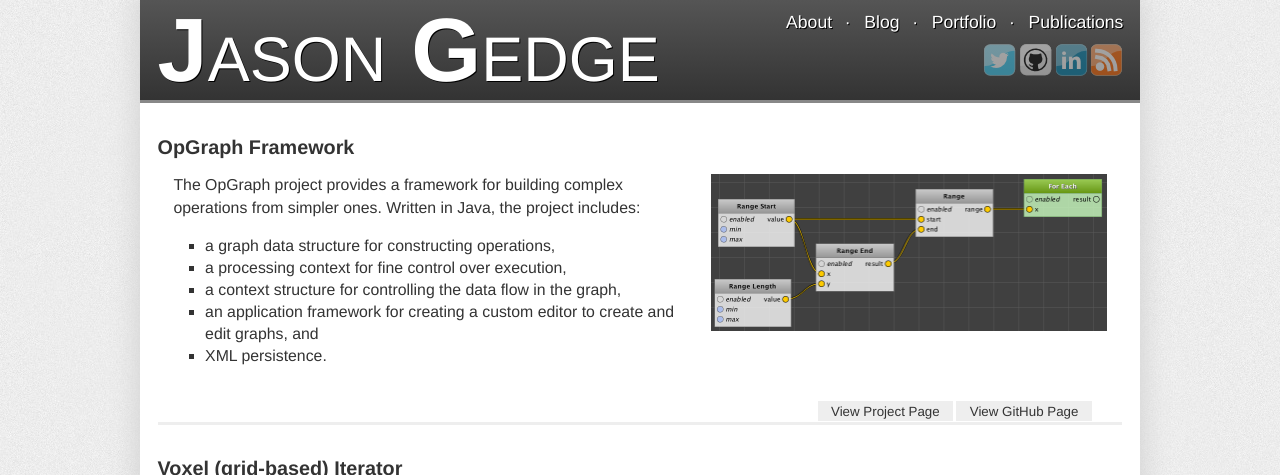
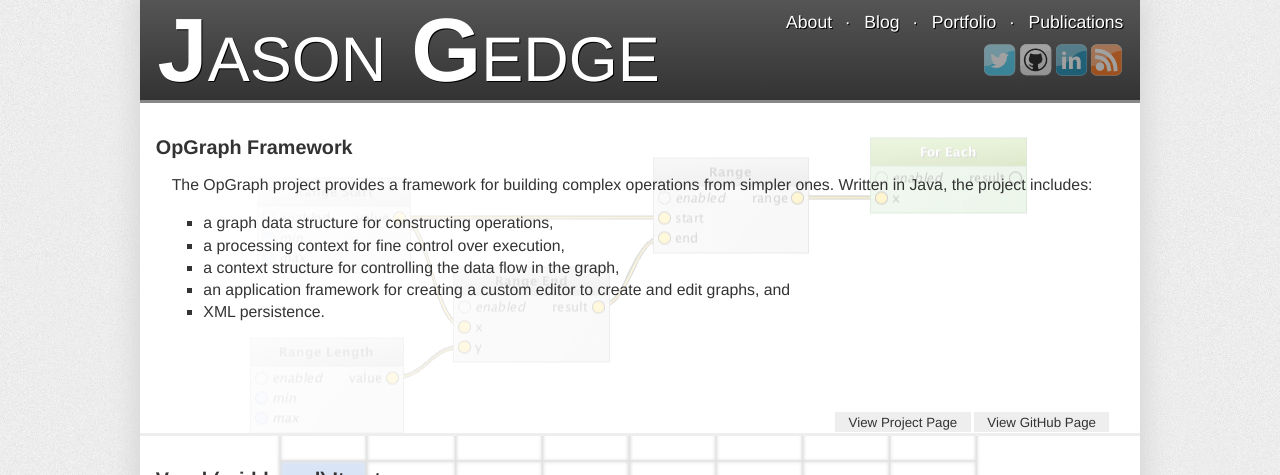
Before and after one commit to thegedge/personal-site, a Jekyll site: the page built from portfolio.html, in a window 1280 px wide. Shown: the top 475 px of the page. Built offline with Jekyll 4.4.1, drawn with Linux system fonts in a browser that asks for light colours; comment, search, counter and statistics services are not loaded; grey boxes are pictures that could not be loaded.

Commit message:
Improve portfolio look and feel

```diff
--- a/_sass/app/_portfolio.scss
+++ b/_sass/app/_portfolio.scss
@@ -1,18 +1,49 @@
 body.portfolio #content {
+  padding: 0;
+
   > ul {
     width: 100%;
     list-style-type: none;
-    padding-left: 0;
+    padding: 1em 0 0 0;
     margin: 0;
 
+    > li#opgraph { background-image: url(/assets/img/portfolio/opgraph/opgraph_bg.png); }
+    > li#radix_tree { background-image: url(/assets/img/portfolio/radix_tree/radix_tree_bg.png); }
+    > li#jype {
+      background-image: url(/assets/img/portfolio/jype/jype_bg.png);
+      background-position: left top !important;
+    }
+
+    > li#manatee {
+      background-image: url(/assets/img/portfolio/manatee/manatee_bg.png);
+      background-position: center top !important;
+    }
+
+    > li#voxel_iterator {
+      background-image: url(/assets/img/portfolio/voxel_iterator/voxel_iterator_bg.png);
+      background-size: 100%;
+    }
+
+    > li#stereo {
+      background-image: url(/assets/img/portfolio/stereo/stereo_bg.png);
+      background-repeat: repeat-x !important;
+    }
+
     > li {
+      background-position: center;
+      background-repeat: no-repeat;
+
       display: block;
       clear: both;
       width: 100%;
-      padding: 1em 0 0 0;
-      border-top: 3px solid $light;
+      padding: 1em;
+      margin: 0;
+      box-sizing: border-box;
+      border-bottom: 3px solid $light;
       font-size: 90%;
       line-height: 140%;
+      min-height: 300px;
+      position: relative;
 
       &:first-child {
         border-top: none;
@@ -41,9 +72,16 @@
       }
 
       > ul.inline.block {
+        position: absolute;
         float: right;
         clear: right;
         margin-bottom: 0;
+
+        display: block;
+        bottom: 0;
+        right: 0;
+
+        > li > a { cursor: pointer; }
       }
     }
   }
--- a/portfolio.html
+++ b/portfolio.html
@@ -6,9 +6,6 @@
 	<li id="opgraph" class="clearfix">
 		<h2>OpGraph Framework</h2>
 		<div>
-			<a href="assets/img/portfolio/opgraph/opgraph.png" rel="lightbox[opgraph]" title="Graph Canvas">
-				<img src="assets/img/portfolio/opgraph/opgraph.png" alt="OpGraph Framework" />
-			</a>
 			<p>The OpGraph project provides a framework for building complex operations from
 			   simpler ones. Written in Java, the project includes:
 			</p>
@@ -28,26 +25,22 @@
 	<li id="voxel_iterator" class="clearfix">
 		<h2>Voxel (grid-based) Iterator</h2>
 		<div>
-			<img src="//docs.google.com/drawings/d/1vUNao9jrzhwfrrxW1vfIu1Li8OlgBq3smY9QRlzSGNU/pub?w=600&amp;h=254">
 			<p>A C++ iterator for iterating over 3D grids.</p>
 		</div>
 		<ul class="inline block">
 			<li><a href="http://github.com/thegedge/voxel_iterator">View GitHub Page</a></li>
 		</ul>
 	</li>
-	<li id="radix-tree" class="clearfix">
+	<li id="radix_tree" class="clearfix">
 		<h2>Radix Tree</h2>
 		<div>
-			<a href="assets/img/portfolio/radix-tree/radix-tree.png" rel="lightbox[radix-tree]" title="Example radix tree">
-				<img src="assets/img/portfolio/radix-tree/radix-tree.png" alt="Radix Tree"/>
-			</a>
 			<p>A Java implementation of the radix tree data structure, written during my
 			   time on the <a href="http://phon.ling.mun.ca">Phon project</a>. This
 			   implementation mostly implements the <code>java.util.Map</code> interface.
 			</p>
 		</div>
 		<ul class="inline block">
-			<li><a href="http://github.com/thegedge/radix-tree">View GitHub Page</a></li>
+			<li><a href="http://github.com/thegedge/radix_tree">View GitHub Page</a></li>
 		</ul>
 	</li>
 	<li id="manatee" class="clearfix">
@@ -73,9 +66,6 @@
 	<li id="stereo" class="clearfix">
 		<h2>Stereo Reconstruction</h2>
 		<div>
-			<a href="assets/img/portfolio/stereo/stereo.jpg" rel="lightbox[stereo]" title="A reconstructed Stanford bunny"/>
-				<img src="assets/img/portfolio/stereo/stereo.jpg" alt="Stereo Reconstruction" />
-			</a>
 			<p>Source code to the stereo vision work I done during my Masters research. Some
 			   things one can find in this work:
 			</p>
@@ -106,5 +96,4 @@
 			<li><a href="http://github.com/thegedge/StereoReconstruction">View GitHub Page</a></li>
 		</ul>
 	</li>
-	<li></li>
 </ul>
```
Also changed, not shown: assets/img/portfolio/jype/jype.png (added), assets/img/portfolio/jype/jype_bg.png (added), assets/img/portfolio/manatee/manatee.jpeg (added), assets/img/portfolio/manatee/manatee_bg.png (added), assets/img/portfolio/opgraph/opgraph_bg.png, assets/img/portfolio/radix_tree/radix_tree.png (renamed from assets/img/portfolio/radix-tree/radix-tree.png), assets/img/portfolio/radix_tree/radix_tree.svg, assets/img/portfolio/radix_tree/radix_tree_bg.png (added), assets/img/portfolio/stereo/stereo_bg.png (added), assets/img/portfolio/voxel_iterator/voxel_iterator.png (added), assets/img/portfolio/voxel_iterator/voxel_iterator_bg.png (added).
